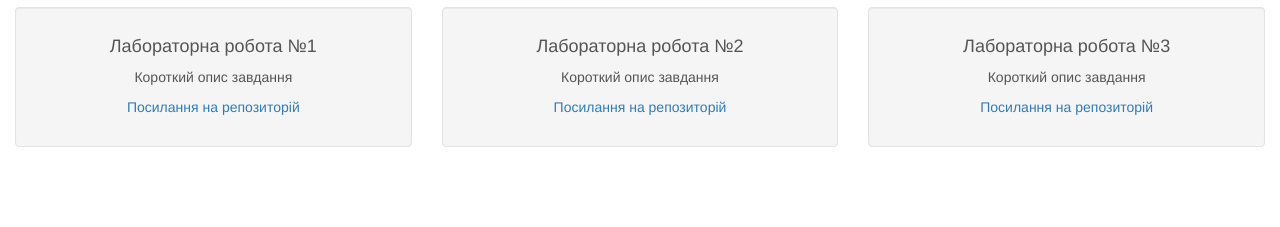
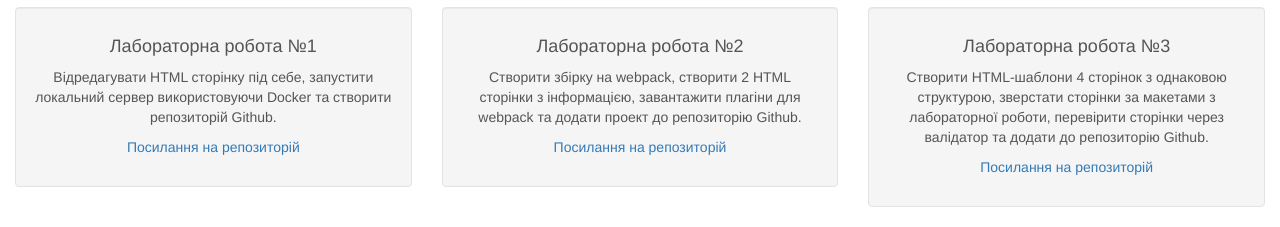
Before and after one commit to nekithrill/nekithrill.github-name-changed-for-5lab-, a plain HTML site: page index.html in a window 1280 px wide. Shown: the part 981-1208 px from the top of the page. Drawn offline with nearby package versions, Linux system fonts and the light colour scheme.

Commit message:
labs description and links

```diff
--- a/index.html
+++ b/index.html
@@ -40,22 +40,48 @@
 				<div class="col-sm-4">
 					<article class="well">
 						<h4>Лабораторна робота №1</h4>
-						<p>Короткий опис завдання</p>
-						<p><a href="#">Посилання на репозиторій</a></p>
+						<p>
+							Відредагувати HTML сторінку під себе, запустити локальний сервер
+							використовуючи Docker та створити репозиторій Github.
+						</p>
+						<p>
+							<a
+								href="https://github.com/nekithrill/Frontend-technologies/tree/master/lab1"
+								>Посилання на репозиторій</a
+							>
+						</p>
 					</article>
 				</div>
 				<div class="col-sm-4">
 					<article class="well">
 						<h4>Лабораторна робота №2</h4>
-						<p>Короткий опис завдання</p>
-						<p><a href="#">Посилання на репозиторій</a></p>
+						<p>
+							Створити збірку на webpack, створити 2 HTML сторінки з
+							інформацією, завантажити плагіни для webpack та додати проект до
+							репозиторію Github.
+						</p>
+						<p>
+							<a
+								href="https://github.com/nekithrill/Frontend-technologies/tree/master/lab2/webpack-project"
+								>Посилання на репозиторій</a
+							>
+						</p>
 					</article>
 				</div>
 				<div class="col-sm-4">
 					<article class="well">
 						<h4>Лабораторна робота №3</h4>
-						<p>Короткий опис завдання</p>
-						<p><a href="#">Посилання на репозиторій</a></p>
+						<p>
+							Створити HTML-шаблони 4 сторінок з однаковою структурою, зверстати
+							сторінки за макетами з лабораторної роботи, перевірити сторінки
+							через валідатор та додати до репозиторію Github.
+						</p>
+						<p>
+							<a
+								href="https://github.com/nekithrill/Frontend-technologies/tree/master/lab3/webpack-project"
+								>Посилання на репозиторій</a
+							>
+						</p>
 					</article>
 				</div>
 			</div>
```
